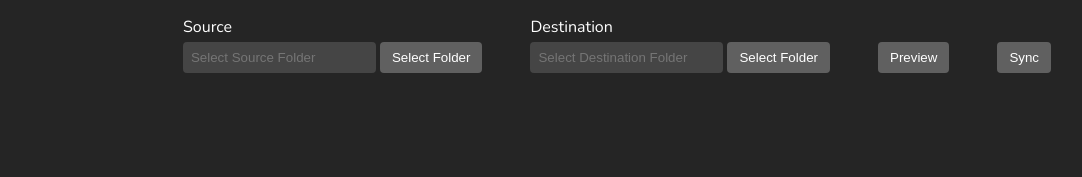
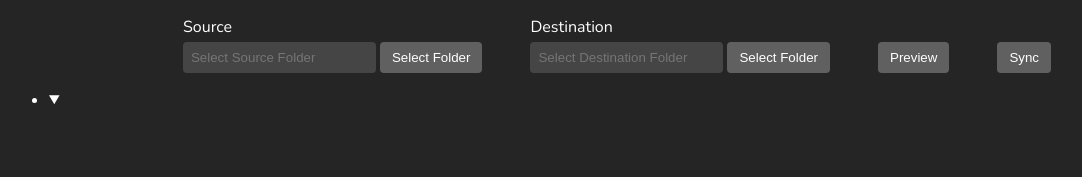
Before and after one commit to KohGuanZeh/lsync, a Vue app in the folder frontend/: page / in a window 1280 px wide. Shown: the top 177 px of the page, without its empty margins (23-1105 px from the left). Built offline with nearby package versions, Linux system fonts and the light colour scheme.

Commit message:
Add tree preview draft

```diff
--- a/frontend/src/App.vue
+++ b/frontend/src/App.vue
@@ -1,5 +1,4 @@
 <script lang="ts" setup>
-import HelloWorld from './components/HelloWorld.vue';
 import UniDirectionalSyncMenu from './components/UniDirectionalSyncMenu.vue';
 </script>
 
--- /dev/null
+++ b/frontend/src/components/SyncPreviewTree.vue
@@ -0,0 +1,55 @@
+<script lang="ts" setup>
+import { dirsyncmap } from '../../wailsjs/go/models';
+
+defineProps({
+    dirName: String,
+    dirPreview: dirsyncmap.DirSyncStruct
+})
+
+function getClassFromSyncStatus(status?: string): string {
+    if (!status) {
+        return ""
+    }
+    switch (status) {
+        case dirsyncmap.SyncStatus.Created:
+            return "created";
+        case dirsyncmap.SyncStatus.Modified:
+            return "modified";
+        case dirsyncmap.SyncStatus.Deleted:
+            return "deleted";
+    }
+    return ""
+}
+</script>
+
+<template>
+    <ul>
+        <li>
+            <details open>
+                <summary :class="getClassFromSyncStatus(dirPreview?.Status)">{{ dirName }}</summary>
+                <SyncPreviewTree v-for="(v, k) in dirPreview?.Subdirs" :dir-name="k" :dir-preview="v">
+                </SyncPreviewTree>
+                <ul>
+                    <li v-for="(v, k) in dirPreview?.Files" :class="getClassFromSyncStatus(v)">{{ k }}</li>
+                </ul>
+            </details>
+        </li>
+    </ul>
+</template>
+
+<style scoped>
+.modified {
+    background-color: #ffbf0077;
+    color: #ffbf00;
+}
+
+.created {
+    background-color: #00800077;
+    color: #008000;
+}
+
+.deleted {
+    background-color: #ba000077;
+    color: #ba0000;
+}
+</style>
--- a/frontend/src/components/UniDirectionalSyncMenu.vue
+++ b/frontend/src/components/UniDirectionalSyncMenu.vue
@@ -1,6 +1,8 @@
 <script lang="ts" setup>
 import { ref } from 'vue'
 import { PreviewSync, SelectDirectory } from "../../wailsjs/go/backend/App"
+import SyncPreviewTree from './SyncPreviewTree.vue';
+import { dirsyncmap } from '../../wailsjs/go/models';
 
 enum DirType {
     Src = "src",
@@ -9,6 +11,7 @@ enum DirType {
 
 const srcDir = ref("");
 const dstDir = ref("");
+const dirPreview = ref<dirsyncmap.DirSyncStruct | undefined>(undefined);
 
 function selectFolder(dirType: DirType) {
     let title = "Select Source Directory";
@@ -20,6 +23,7 @@ function selectFolder(dirType: DirType) {
     SelectDirectory(title).then(res => {
         if (res.length != 0) {
             dirRef.value = res;
+            dirPreview.value = undefined;
         }
     }, err => {
         console.log(err);
@@ -28,9 +32,10 @@ function selectFolder(dirType: DirType) {
 
 function previewSync() {
     PreviewSync(srcDir.value, dstDir.value).then(res => {
-        console.log(res);
+        dirPreview.value = res;
     }, err => {
         console.log(err);
+        dirPreview.value = undefined;
     })
 }
 
@@ -62,6 +67,9 @@ function previewSync() {
                 Sync
             </button>
         </section>
+        <section>
+            <SyncPreviewTree :dirPreview="dirPreview" :dirName="dstDir"></SyncPreviewTree>
+        </section>
     </main>
 </template>
 
@@ -69,6 +77,7 @@ function previewSync() {
 main {
     width: 100%;
     display: flex;
+    flex-direction: column;
 }
 
 .btn {
```
